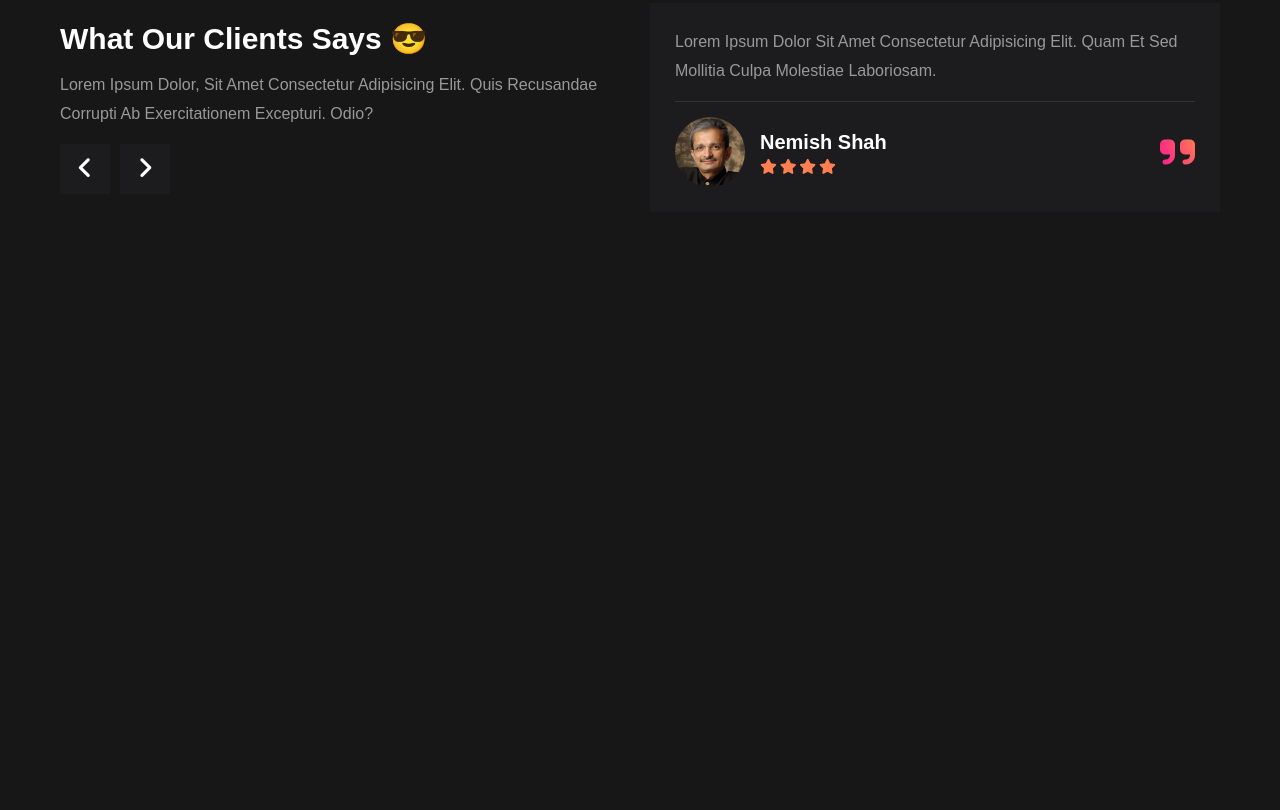
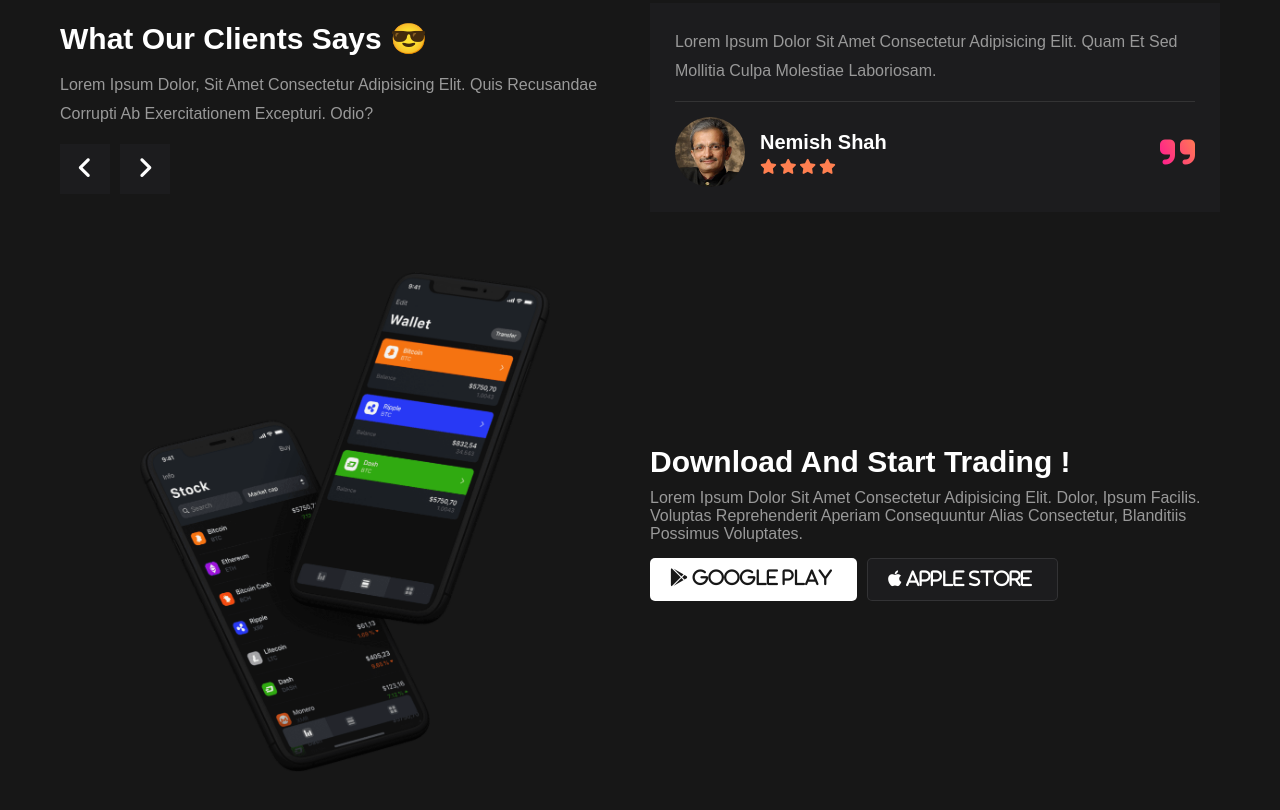
Before and after one commit to dipak-kumawat/Trading-app, a plain HTML site: page index.html in a window 1280 px wide. Shown: the part 1755-2565 px from the top of the page. Before the commit the page ends 2077 px from the top, so only its background shows below. Drawn offline with Linux system fonts and the light colour scheme.

Commit message:
download section ended

```diff
--- a/index.html
+++ b/index.html
@@ -231,7 +231,32 @@
 
     <!-- review section ended  -->
 
+    <!-- download section start  -->
+    <div class="download" id="download">
 
+        <section class="flex">
+
+            <div class="images">
+                <img src="./image/img-3@2x-1.png" alt="">
+            </div>
+
+
+            <div class="content">
+                <h3>download and start trading !</h3>
+                <p>Lorem ipsum dolor sit amet consectetur adipisicing elit. Dolor, ipsum facilis. Voluptas reprehenderit aperiam consequuntur alias consectetur, blanditiis possimus voluptates.</p>
+                <div class="links">
+                    <a href="#"><i class="fab fa-google-play"> google play</i></a>
+                    <a href="#"><i class="fab fa-apple"> apple store</i></a>
+                </div>
+            </div>
+
+
+        </section>
+    </div>
+
+
+
+    <!-- download section ends -->
 
 
 
--- a/style.css
+++ b/style.css
@@ -410,12 +410,72 @@ section {
     margin-left: auto;
 }
 
+.download .flex{
+    display: flex;
+    align-items: center;
+    flex-wrap: wrap;
+    gap: 2rem;
+}
+
+.download .flex .images{
+    flex: 1 1 40rem;
+}
+.download .flex .images img{
+    width: 100%;
+    height: 50rem;
+    object-fit: contain;
+}
+.download .flex .content{
+    flex: 1 1 40rem;
+}
+.download .flex .content h3{
+
+    font-size: 3rem;
+    color: var(--white);
+    margin-bottom: 0.5rem;
+}
+
+.download .flex .content p{
+    line-break: 1.8;
+    font-size: 1.6rem;
+    color: var(--light-white);
+    padding: .5rem 0;
+}
 
 
+.download .flex .content .links{
+    display: flex;
+    margin-top: 1rem;
+    gap: 1rem;
+}
 
+.download .flex .content a{
+    padding:  1rem 2rem;
+    font-size: 1.8rem;
+    border-radius: .5rem;
+}
 
+.download .flex .content a i{
+    margin-right: .5rem;
+}
 
+.download .flex .content a:first-child{
+    background-color: var(--white);
+    color: var(--black);
+}
+.download .flex .content a:first-child:hover{
+    background: var(--gradient);
+}
+.download .flex .content a:last-child:hover{
+    background: var(--gradient);
+    border: transparent;
+}
 
+.download .flex .content a:last-child{
+    background-color: var(--bg-color);
+    color: var(--white);
+    border: var(--border);
+}
 
 
 
@@ -485,6 +545,14 @@ section {
     .home .flex .content h3{
         font-size: 2.5rem;
     }
+
+    .download .flex .content h3{
+        font-size: 2rem;
+    }
+    .download .flex .content a{
+        text-align: center;
+        width: 100%;
+    }
 }
 
 
```
